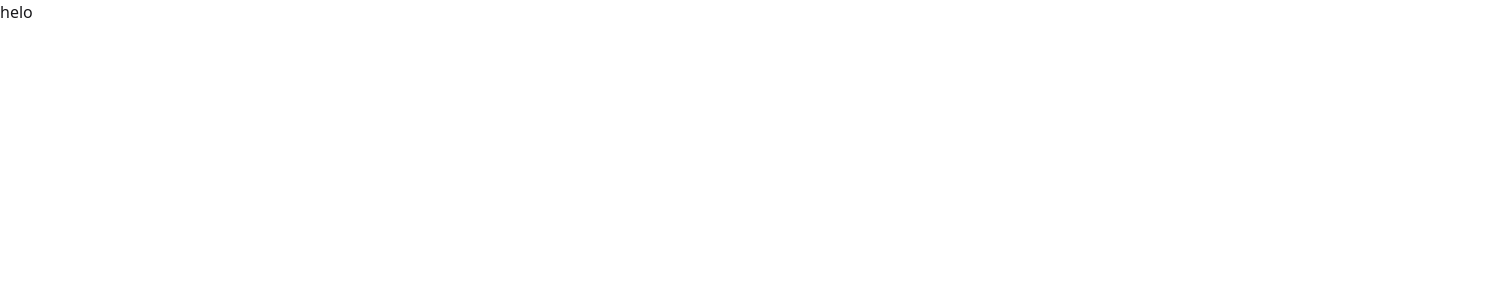
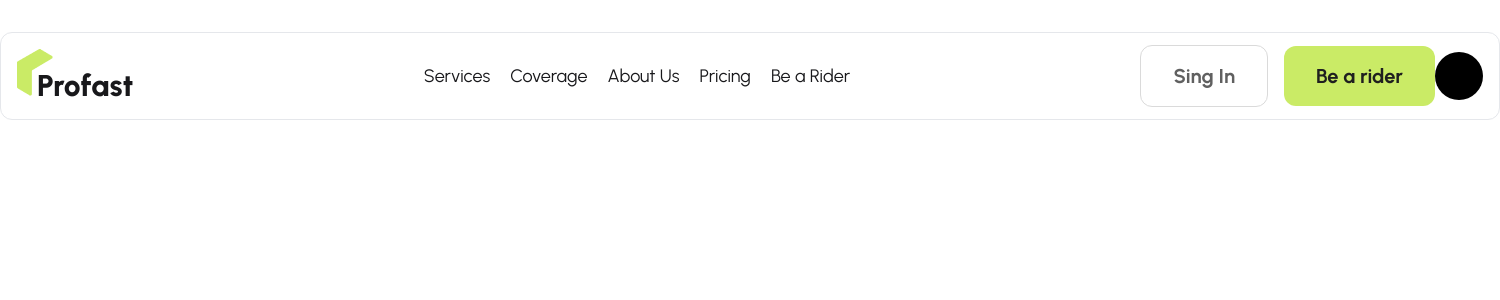
Before and after one commit to mezbaaaa/Profast, a React (Vite) app: page / in a window 1280 px wide. Shown: the top 300 px of the page, 1500 px wide, since content can reach past the window. Built offline with nearby package versions, Linux system fonts and the light colour scheme.

Commit message:
navbar added

```diff
--- a/package.json
+++ b/package.json
@@ -11,8 +11,10 @@
   },
   "dependencies": {
     "@tailwindcss/vite": "^4.1.11",
+    "lucide-react": "^0.525.0",
     "react": "^19.1.0",
     "react-dom": "^19.1.0",
+    "react-responsive-carousel": "^3.2.23",
     "react-router": "^7.6.3",
     "tailwindcss": "^4.1.11"
   },
--- a/src/components/header/Navbar.jsx
+++ b/src/components/header/Navbar.jsx
@@ -1,9 +1,26 @@
+import { MoveUpRight } from 'lucide-react';
 import React from 'react';
+import { Link, NavLink } from 'react-router';
+import logo from '../../../src/assets/logo.png'
 
 const Navbar = () => {
     return (
-        <div>
-            helo
+        <div className='flex items-center justify-between bg-[#FFFFFF] rounded-xl px-4 py-3 border border-gray-200 mt-8'>
+            <Link to={'/'} className='flex items-end cursor-pointer'>
+                <img src={logo} alt="logo Image" className='mb-2' />
+                <p className='font-extrabold text-3xl -ml-4'>Profast</p>
+            </Link>
+            <div className='flex items-center gap-5 text-lg'>
+                <NavLink>Services</NavLink>
+                <NavLink>Coverage</NavLink>
+                <NavLink>About Us</NavLink>
+                <NavLink>Pricing</NavLink>
+                <NavLink>Be a Rider</NavLink>
+            </div>
+            <div className='flex gap-4'>
+                <Link className='px-8 py-4 border rounded-xl border-[#DADADA] text-[#606060] font-bold text-xl'>Sing In</Link>
+                <Link className='flex items-center'><button className='text-[#1F1F1F] font-bold text-xl px-8 py-4 bg-[#CAEB66] rounded-xl cursor-pointer'>Be a rider</button><MoveUpRight className='p-6 bg-black rounded-full text-[#CAEB66]' /></Link>
+            </div>
         </div>
     );
 };
--- /dev/null
+++ b/src/components/home/Home.jsx
@@ -0,0 +1,12 @@
+import React from 'react';
+import Banner from './banner/Banner';
+
+const Home = () => {
+    return (
+        <div>
+            <Banner></Banner>
+        </div>
+    );
+};
+
+export default Home;
--- /dev/null
+++ b/src/components/home/banner/Banner.jsx
@@ -0,0 +1,11 @@
+import React from 'react';
+
+const Banner = () => {
+    return (
+        <div>
+
+        </div>
+    );
+};
+
+export default Banner;
--- a/src/index.css
+++ b/src/index.css
@@ -1,2 +1,7 @@
+@import url('https://fonts.googleapis.com/css2?family=Urbanist:ital,wght@0,100..900;1,100..900&display=swap');
 @import "tailwindcss";
 @plugin "daisyui";
+
+.syne-font {
+    font-family: "Urbanist", sans-serif;
+}
--- a/src/layouts/Root.jsx
+++ b/src/layouts/Root.jsx
@@ -5,7 +5,7 @@ import Footer from '../components/footer/Footer';
 
 const Root = () => {
     return (
-        <div>
+        <div className='w-[1500px] mx-auto syne-font'>
             <header>
                 <Navbar></Navbar>
             </header>
--- a/src/routers/Router.jsx
+++ b/src/routers/Router.jsx
@@ -1,5 +1,6 @@
 import { createBrowserRouter } from "react-router";
 import Root from "../layouts/Root";
+import Home from "../components/home/Home";
 
 export const router = createBrowserRouter([
   {
@@ -8,7 +9,10 @@ export const router = createBrowserRouter([
     children:[
         {
             index:true,
-            // Component:
+            Component:Home,
+        },
+        {
+
         }
     ]
   },
```
Also changed, not shown: 2 other files (tests, documents, lock files or other folders).
